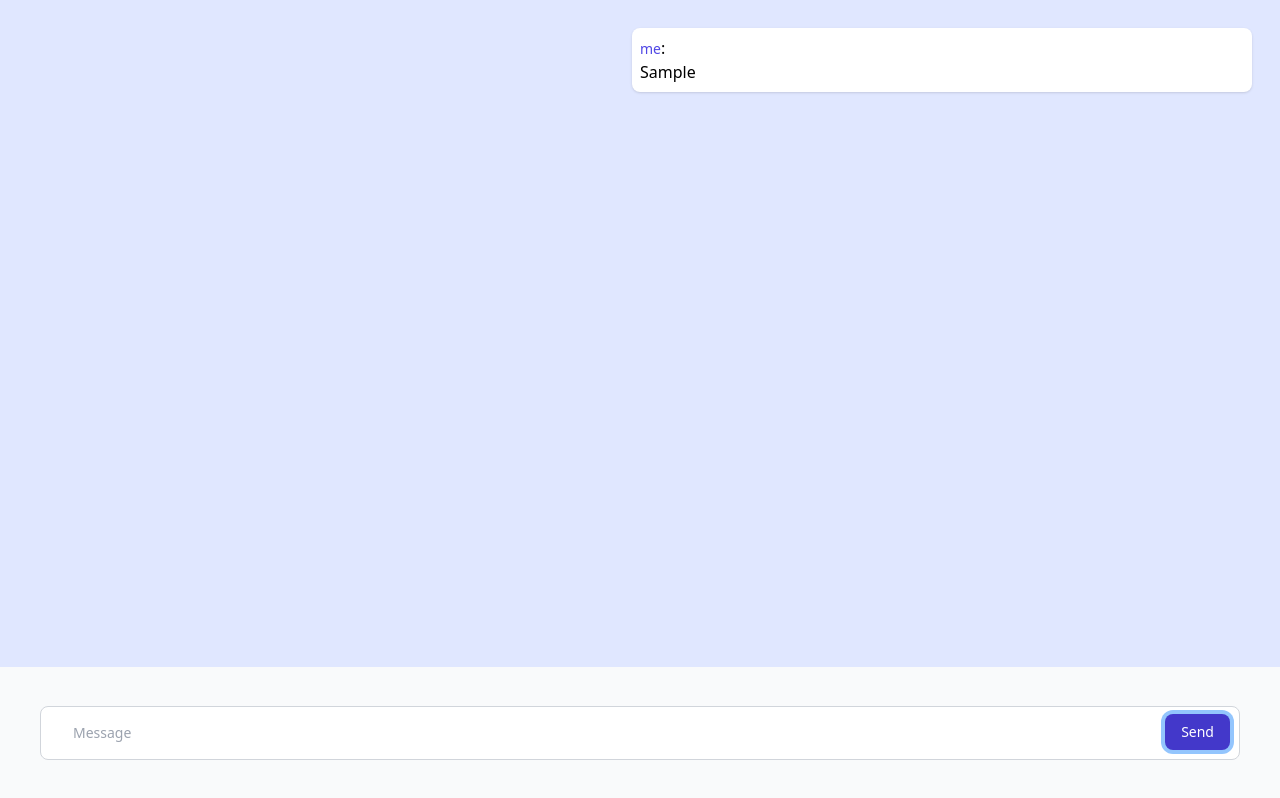
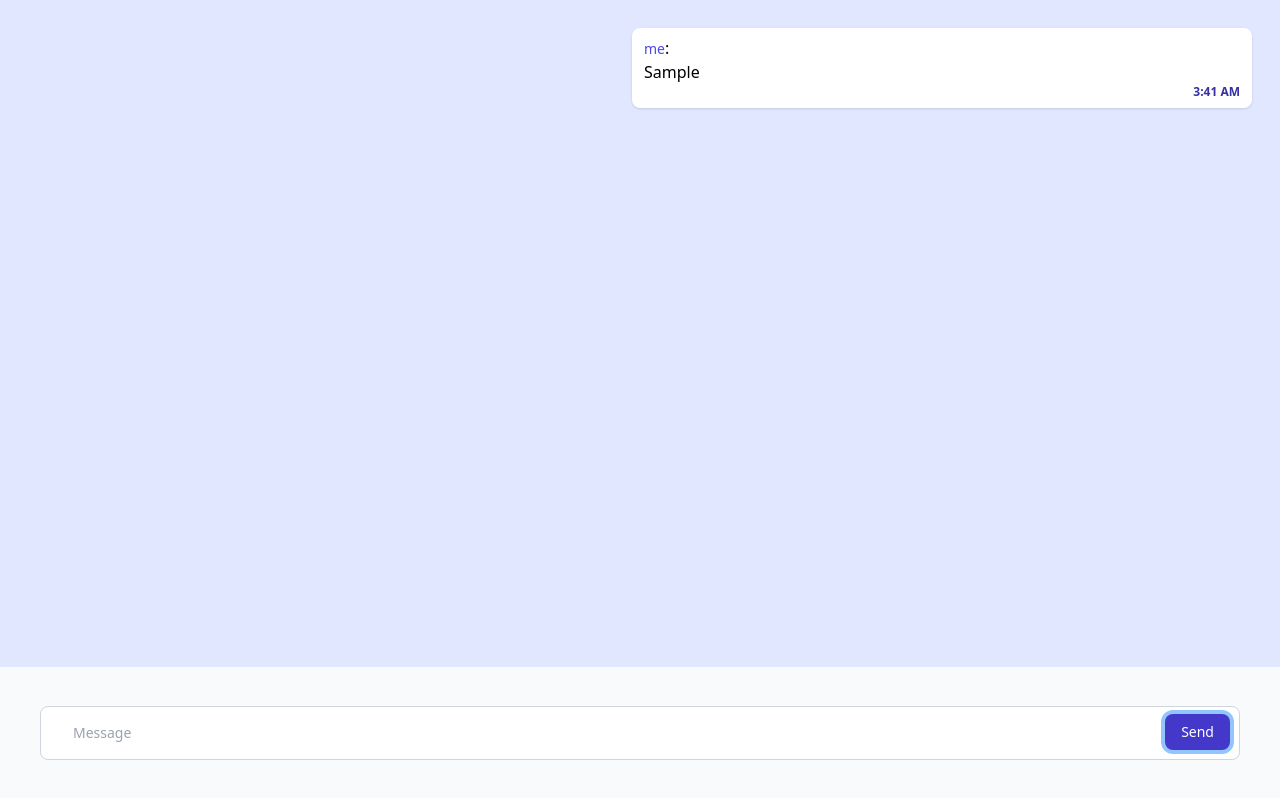
Before and after one commit to listerineh/react-socket-express-chatapp, a React (Create React App) app in the folder client/: page / in a window 1280 px wide. Both pictures are taken after typing "Sample" into the empty fields and a click on the button "Send". Built offline with nearby package versions, Linux system fonts and the light colour scheme; no server answers.

Commit message:
Feat: hours and minutes in messages

```diff
--- a/client/src/components/Form.jsx
+++ b/client/src/components/Form.jsx
@@ -3,9 +3,11 @@ const Form = ({ socket, message, setMessage, messages, setMessages }) => {
     e.preventDefault();
     socket.emit("message", message);
 
+    const date = new Date();
     const newMessage = {
       body: message,
       from: "me",
+      time: `${date.getHours()}:${date.getMinutes()}`,
     };
 
     setMessages([...messages, newMessage]);
--- a/client/src/components/Listing.jsx
+++ b/client/src/components/Listing.jsx
@@ -1,4 +1,17 @@
 const Listing = ({ messages }) => {
+  const formatedDate = (date) => {
+    const splittedDate = date.split(":");
+    var hours = Number(splittedDate[0]);
+    var minutes = Number(splittedDate[1]);
+
+    var newformat = hours >= 12 ? "PM" : "AM";
+    hours = hours % 12;
+    hours = hours ? hours : 12;
+    minutes = minutes < 10 ? "0" + minutes : minutes;
+
+    return `${hours}:${minutes} ${newformat}`;
+  };
+
   return (
     <div className="bg-indigo-100 h-5/6 overflow-y-scroll scroll-smooth">
       <div className="flow-root p-5">
@@ -7,11 +20,15 @@ const Listing = ({ messages }) => {
             key={index}
             className={`${
               message.from.startsWith("me") ? "float-right" : "float-left"
-            } bg-white w-1/2 text-black rounded-lg shadow p-2 m-2 break-words`}
+            } bg-white w-1/2 text-black rounded-lg shadow py-2 px-3 m-2 break-words`}
           >
             <span className="text-sm text-indigo-600">{message.from}</span>:
             <br />
             {message.body}
+            <br />
+            <div className="text-right text-indigo-800 font-semibold text-xs">
+              {formatedDate(message.time)}
+            </div>
           </div>
         ))}
       </div>
```
Also changed, not shown: 1 other file (tests, documents, lock files or other folders).
